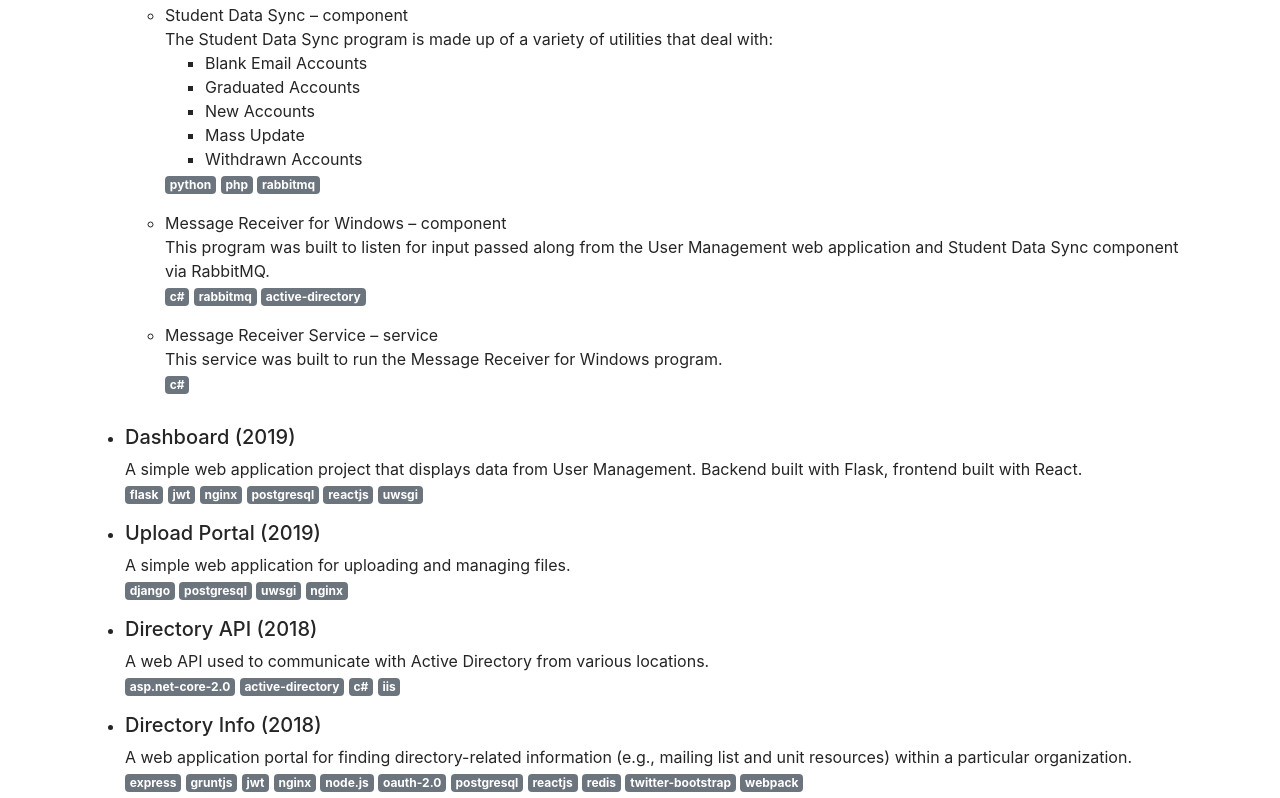
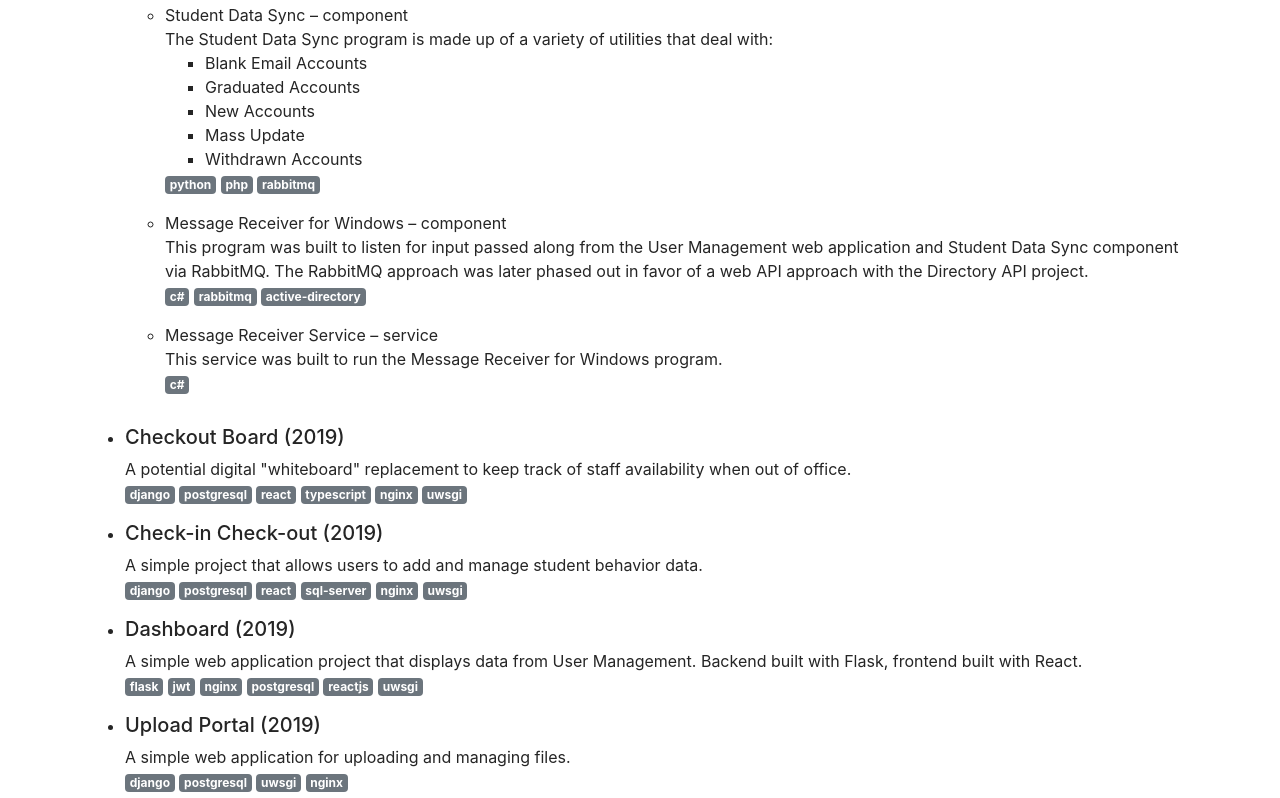
Before and after one commit to summea/summea.github.io, a plain HTML site: page index.html in a window 1280 px wide. Shown: the part 395-1193 px from the top of the page. Drawn offline with nearby package versions, Linux system fonts and the light colour scheme.

Commit message:
Updated projects list.

```diff
--- a/index.html
+++ b/index.html
@@ -45,7 +45,7 @@
             </li>
             <li>Message Receiver for Windows – component
               <p>
-                This program was built to listen for input passed along from the User Management web application and Student Data Sync component via RabbitMQ.<br>
+                This program was built to listen for input passed along from the User Management web application and Student Data Sync component via RabbitMQ. The RabbitMQ approach was later phased out in favor of a web API approach with the Directory API project.<br>
                 <span class="badge badge-secondary">c#</span>
                 <span class="badge badge-secondary">rabbitmq</span>
                 <span class="badge badge-secondary">active-directory</span>
@@ -58,6 +58,30 @@
               </p>
             </li>
           </ul>
+        </li>
+        <li>
+          <h5>Checkout Board (2019)</h5>
+          <p>
+            A potential digital "whiteboard" replacement to keep track of staff availability when out of office.<br>
+            <span class="badge badge-secondary">django</span>
+            <span class="badge badge-secondary">postgresql</span>
+            <span class="badge badge-secondary">react</span>
+            <span class="badge badge-secondary">typescript</span>
+            <span class="badge badge-secondary">nginx </span>
+            <span class="badge badge-secondary">uwsgi</span>
+          </p>
+        </li>
+        <li>
+          <h5>Check-in Check-out (2019)</h5>
+          <p>
+            A simple project that allows users to add and manage student behavior data.<br>
+            <span class="badge badge-secondary">django</span>
+            <span class="badge badge-secondary">postgresql</span>
+            <span class="badge badge-secondary">react</span>
+            <span class="badge badge-secondary">sql-server</span>
+            <span class="badge badge-secondary">nginx </span>
+            <span class="badge badge-secondary">uwsgi</span>
+          </p>
         </li>
         <li>
           <h5>Dashboard (2019)</h5>
```
